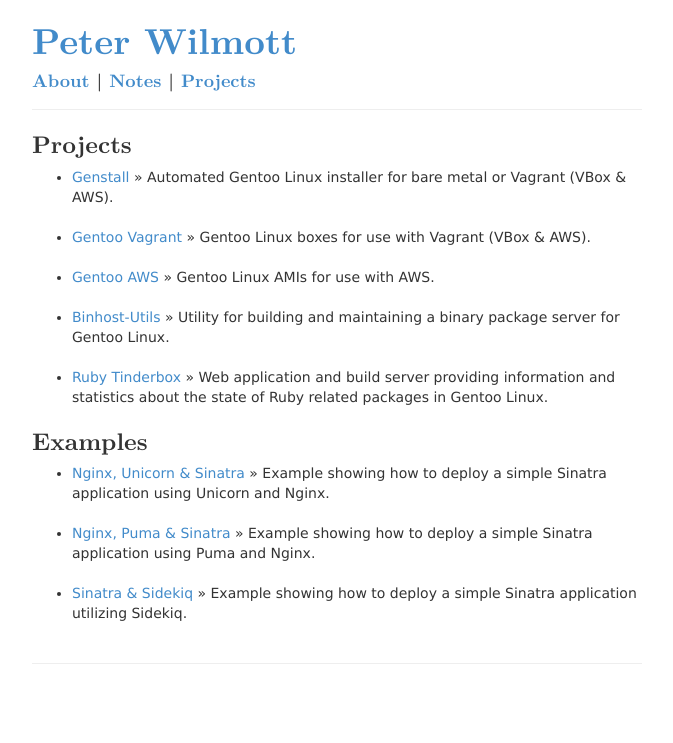
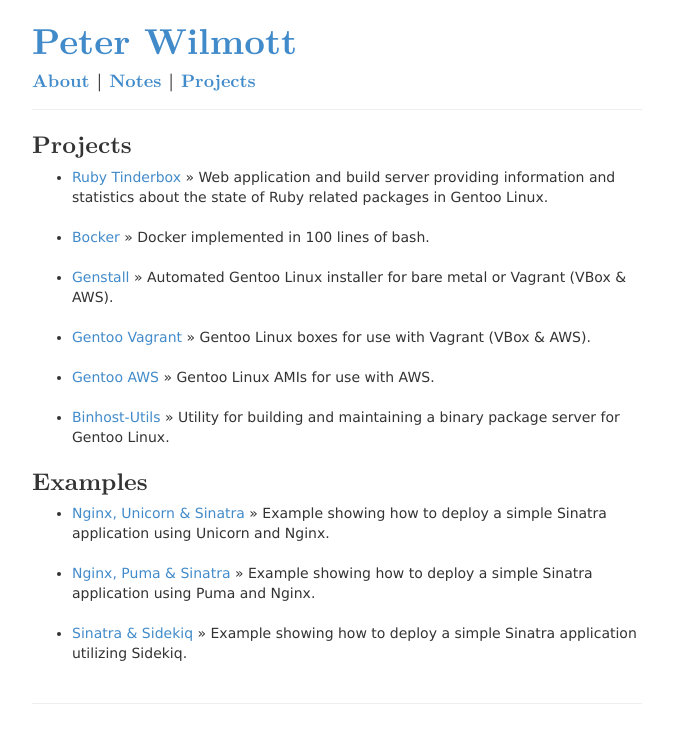
Before and after one commit to p8952/p8952.github.io.old, a Jekyll site: the page built from projects.html, in a window 1280 px wide. Shown: the top 743 px of the page, without its empty margins (303-976 px from the left). Built offline with Jekyll 4.4.1, drawn with Linux system fonts in a browser that asks for light colours; Markdown is read by kramdown in place of the engine named in the settings.

Commit message:
Add bocker, reorder projects

```diff
--- a/projects.html
+++ b/projects.html
@@ -5,6 +5,10 @@ title: Projects
 
 <h3>Projects</h3>
 <ul class="projects">
+	<li><a href="http://ruby-stats.p8952.info">Ruby Tinderbox</a> &raquo; Web application and build server providing information and statistics about the state of Ruby related packages in Gentoo Linux.</li>
+	<br>
+	<li><a href="https://github.com/p8952/bocker">Bocker</a> &raquo; Docker implemented in 100 lines of bash.</li>
+	<br>
 	<li><a href="https://github.com/p8952/genstall">Genstall</a> &raquo; Automated Gentoo Linux installer for bare metal or Vagrant (VBox & AWS).</li>
 	<br>
 	<li><a href="http://vagrant.p8952.info">Gentoo Vagrant</a> &raquo; Gentoo Linux boxes for use with Vagrant (VBox & AWS).</li>
```
Also changed, not shown: other parts of projects.html (+0 -2 lines), Gemfile.lock, 2 other files.
